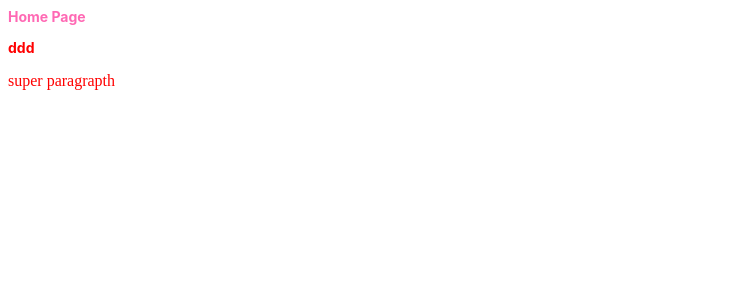
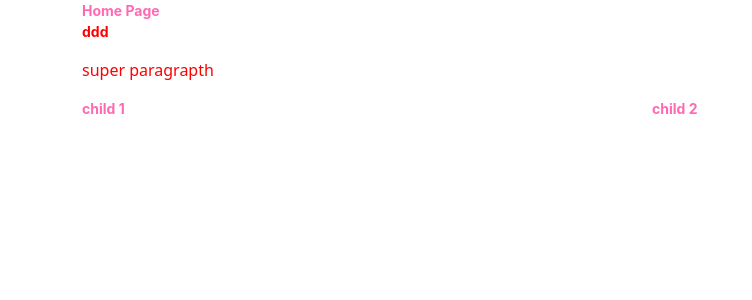
Before and after one commit to gnopor/evoSoftInventory, a Next.js app: page /home in a window 1280 px wide. Shown: the top 300 px of the page, without its empty margins (0-752 px from the left). Built offline with nearby package versions, Linux system fonts and the light colour scheme; no server answers.

Commit message:
add bootstrap

```diff
--- a/package.json
+++ b/package.json
@@ -12,6 +12,7 @@
     },
     "dependencies": {
         "@types/crypto-js": "^4.1.1",
+        "bootstrap": "^5.1.3",
         "crypto-js": "^4.1.1",
         "libphonenumber-js": "^1.9.49",
         "nanoid": "^3.2.0",
@@ -26,6 +27,7 @@
         "eslint": "8.15.0",
         "eslint-config-google": "^0.14.0",
         "eslint-config-next": "^12.1.6",
+        "sass": "^1.52.1",
         "typescript": "4.6.4"
     }
 }
--- a/src/pages/_app.tsx
+++ b/src/pages/_app.tsx
@@ -3,6 +3,7 @@ import Head from "next/head";
 import { AppProps } from "next/app";
 
 import "../style/global.css";
+import "../style/custom.scss";
 import { AuthProvider } from "../stores/authenticationStore/authContext";
 
 export default function MyApp({ Component, pageProps }: AppProps) {
--- a/src/pages/home.tsx
+++ b/src/pages/home.tsx
@@ -13,13 +13,18 @@ export default function HomePage() {
             </Head>
 
             <DefaultLayout>
-                <main id="home_page">
+                <main id="home_page" className="container">
                     <section>
                         Home Page
                         <p>ddd</p>
                     </section>
 
                     <p>super paragrapth</p>
+
+                    <section className="row">
+                        <article className="col-12 col-md-6">child 1</article>
+                        <article className="col-12 col-md-6">child 2</article>
+                    </section>
                 </main>
             </DefaultLayout>
 
--- /dev/null
+++ b/src/style/custom.scss
@@ -0,0 +1,6 @@
+// Default variables --------------
+
+// All bootstrap --------------
+@import "../../node_modules/bootstrap/scss/bootstrap.scss";
+
+// custom style ---------------
```
Also changed, not shown: 2 other files (tests, documents, lock files or other folders).
